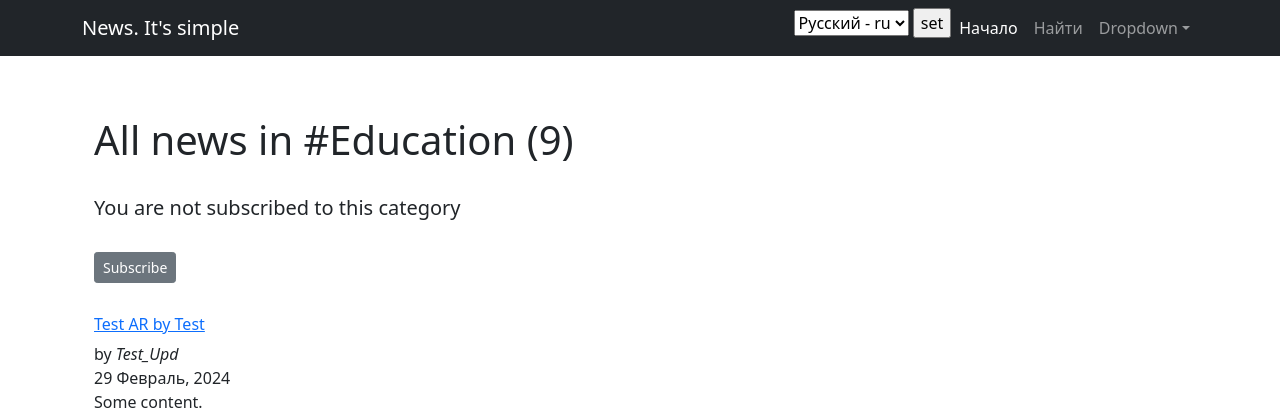
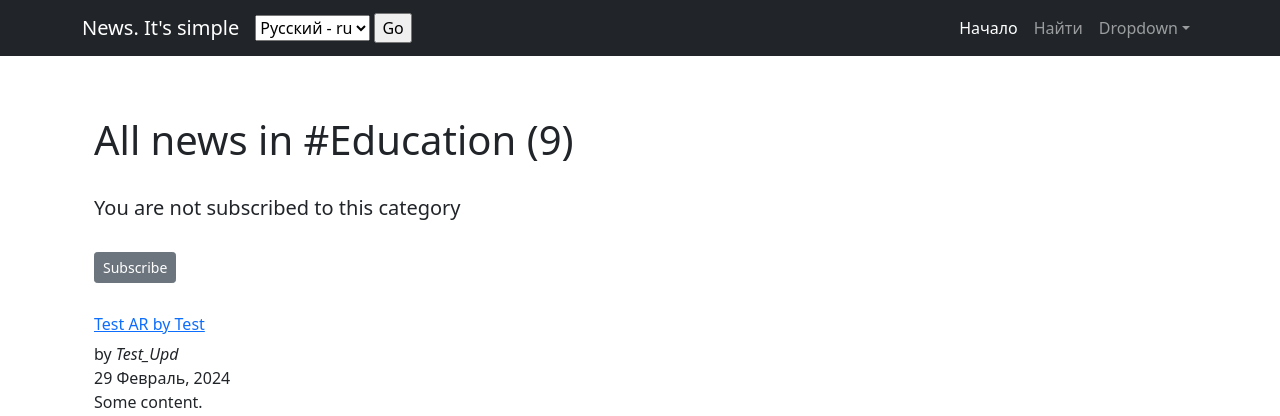
Before and after one commit to dernn/NewsPaper, a Django app: page /news/category/1 in a window 1280 px wide. Shown: the top 416 px of the page. Run offline with Django 4.2, Linux system fonts and the light colour scheme; data comes from the database, SQL or seed files in the repository; both versions use the stored data as it was after the commit; parts of the project's set-up code (start-up, migrations or seed data) failed here and were passed over; some libraries are stand-ins or nearby versions.

Commit message:
fields translate [db] + switch select reloc.

```diff
--- a/templates/flatpages/default.html
+++ b/templates/flatpages/default.html
@@ -24,9 +24,6 @@
         <nav class="navbar navbar-expand-lg navbar-dark bg-dark">
             <div class="container">
                 <a class="navbar-brand" href="#">{% translate "News. It's simple" %}</a>  <!--Geekaggr.egate/.gate-->
-                <button class="navbar-toggler" type="button" data-bs-toggle="collapse" data-bs-target="#navbarSupportedContent" aria-controls="navbarSupportedContent" aria-expanded="false" aria-label="Toggle navigation"><span class="navbar-toggler-icon"></span></button>
-                <div class="collapse navbar-collapse" id="navbarSupportedContent">
-                    <ul class="navbar-nav ms-auto mb-2 mb-lg-0">
 
                     <form action="{% url 'set_language' %}" method="POST">
                         {% csrf_token %} <!-- Не забываем про csrf_token для POST запросов -->
@@ -44,9 +41,12 @@
                                 </option>
                             {% endfor %}
                         </select>
-                            <input type="submit" value="set">
+                        <input type="submit" value="Go">
                     </form>
 
+                <button class="navbar-toggler" type="button" data-bs-toggle="collapse" data-bs-target="#navbarSupportedContent" aria-controls="navbarSupportedContent" aria-expanded="false" aria-label="Toggle navigation"><span class="navbar-toggler-icon"></span></button>
+                <div class="collapse navbar-collapse" id="navbarSupportedContent">
+                    <ul class="navbar-nav ms-auto mb-2 mb-lg-0">
                         <li class="nav-item"><a class="nav-link active" aria-current="page" href="/news/">{% translate "Home" %}</a></li>
                         <li class="nav-item"><a class="nav-link" href="{% url 'news_search' %}">{% translate "Search" %}</a></li>
                         <li class="nav-item dropdown">
```
Also changed, not shown: db.sqlite3. Lines whose indentation alone changed are shown as unchanged.
